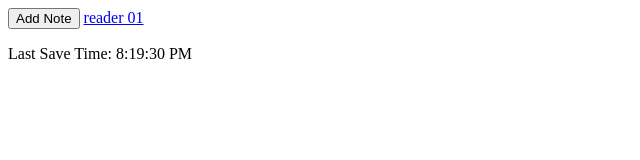
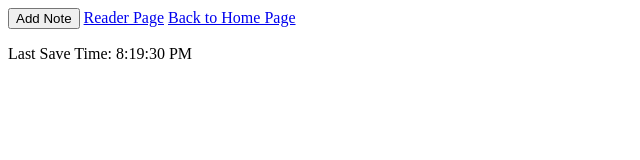
Before and after one commit to bryantran-van/comp-3736, a plain HTML site: page labs/1/writer.html in a window 1280 px wide. Shown: the whole page, without its empty margins (0-640 px from the left). Drawn offline with Linux system fonts and the light colour scheme.

Commit message:
add btn to go to home page

```diff
--- a/labs/1/writer.html
+++ b/labs/1/writer.html
@@ -8,7 +8,8 @@
     <!-- Existing notes will be populated here -->
   </div>
   <button id="add-note-btn">Add Note</button>
-  <a href="reader.html"> reader 01</a>
+  <a href="reader.html"> Reader Page</a>
+  <a href="../../index.html"> Back to Home Page</a>
   <p id="last-save-time">Last Save Time: </p> <!-- Display last save time here -->
   <!-- Include the JavaScript file -->
   <script src="./js/writer.js"></script>
```
Also changed, not shown: labs/1/reader.html (+1 -0 lines).
